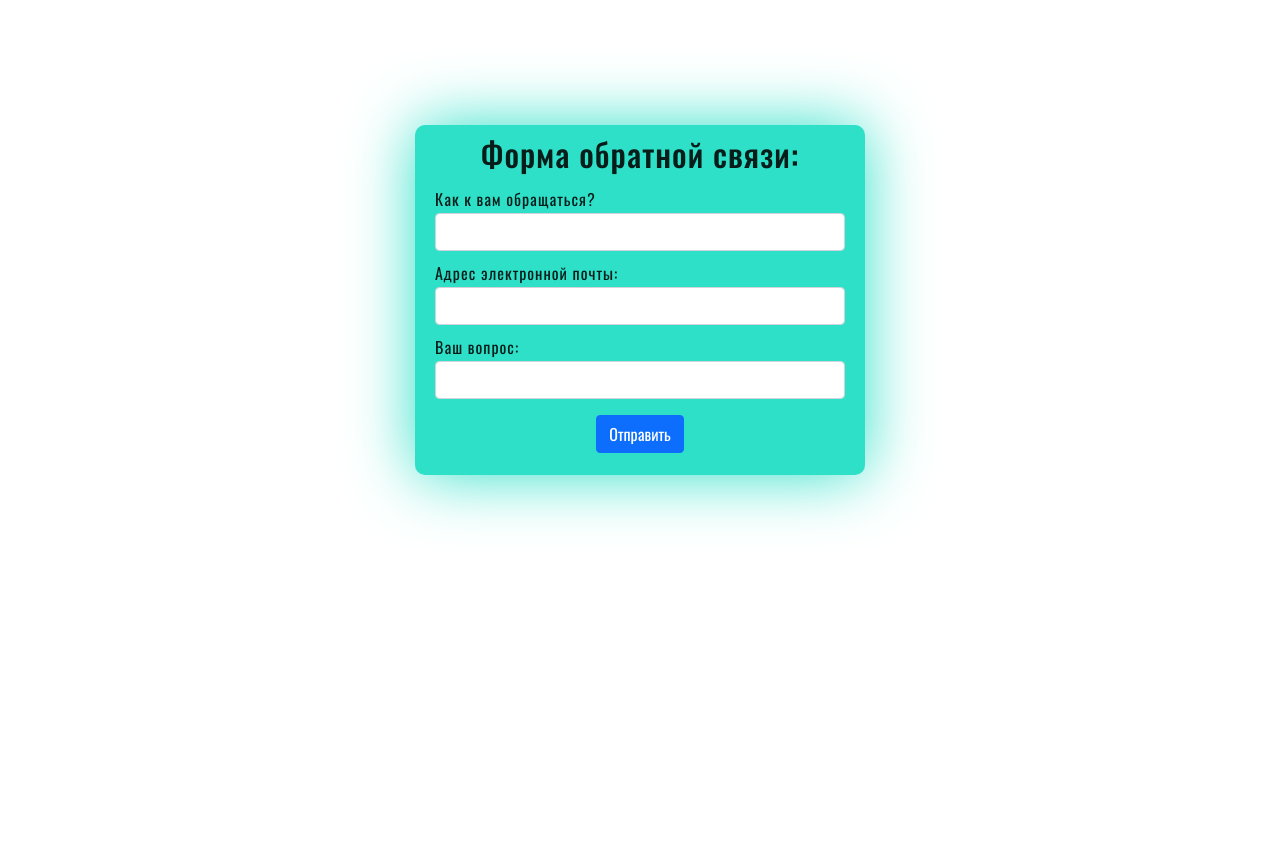
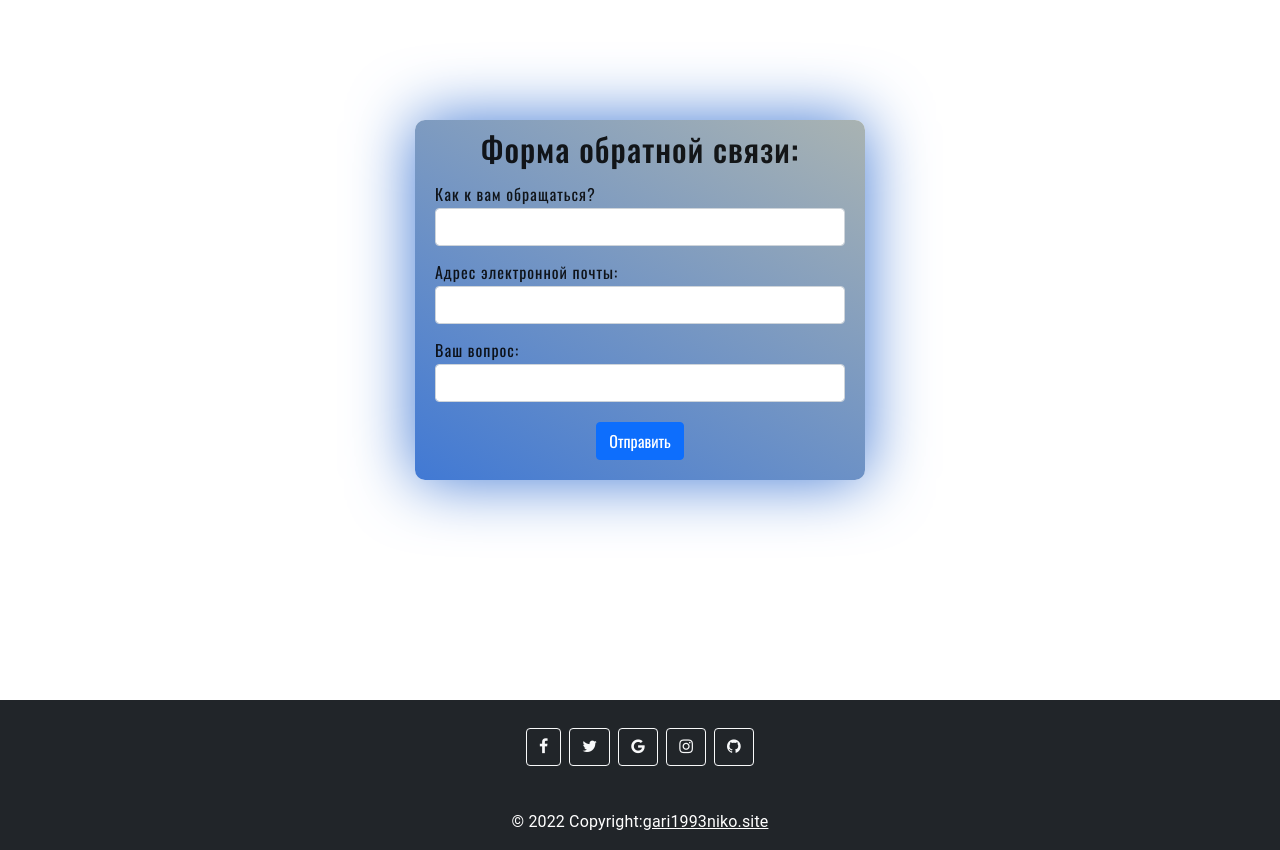
Before and after one commit to Igor93niko/personalSite, a React (Create React App) app in the folder client/: page / in a window 1280 px wide. Shown: the part 1800-2650 px from the top of the page. Before the commit the page ends 2500 px from the top, so only its background shows below. Built offline with nearby package versions, Linux system fonts and the light colour scheme.

Commit message:
valid form

```diff
--- a/client/package.json
+++ b/client/package.json
@@ -14,6 +14,7 @@
     "axios": "^0.26.1",
     "react": "^17.0.2",
     "react-dom": "^17.0.2",
+    "react-hook-form": "^7.30.0",
     "react-router-dom": "^6.3.0",
     "react-scripts": "5.0.0",
     "web-vitals": "^2.1.4"
--- a/client/src/App.js
+++ b/client/src/App.js
@@ -1,12 +1,14 @@
 import {BrowserRouter as Router} from "react-router-dom";
 import { useRoutes } from "./routes/routes";
 import Navbar from "./components/Navbar/Navbar";
+import Footer from "./components/Footer/Footer";
 function App() {
   const router = useRoutes();
   return (
     <Router>
       <Navbar/>
       {router}
+      <Footer/>
     </Router>
   );
 }
--- a/client/src/components/Footer/Footer.jsx
+++ b/client/src/components/Footer/Footer.jsx
@@ -1,34 +1,30 @@
 import React from 'react';
-import { Grid } from '@mui/material';
-import { makeStyles } from '@mui/styles';
-import mainImage from '../../image/mainImage.jpg'
-const useStyle = makeStyles({
- footer:{
-   background:`url(${mainImage})`,
-   backgroundRepeat:'no-repeat',
-   backgroundSize: 'cover',
-   backgroundPosition:'bottom ',
-   width:'100%',
-   minHeight:'50px',
-   marginTop:'0px !important',
-   paddingRight:'20px',
-   display:'flex',
-   justifyContent:"flex-end",
-   alignItems:'center'
- },
-title:{
-  fontFamily: 'Oswald',
-  fontSize:'20px',
-  color: 'white'
-}
-});
+
+
 
 const Footer = () => {
-  const classes = useStyle();
   return (
-    <Grid container className={classes.footer}>
+    <footer className="bg-dark text-center text-white">
+      <div className="container p-4 pb-0">
+        <section className="mb-4">
+          <a className="btn btn-outline-light btn-floating m-1" href="#!" role="button"
+            ><i className="fa fa-facebook-f"></i></a>
+          <a className="btn btn-outline-light btn-floating m-1" href="#!" role="button"
+            ><i className="fa fa-twitter"></i></a>
+          <a className="btn btn-outline-light btn-floating m-1" href="#!" role="button"
+            ><i className="fa fa-google"></i></a>
+          <a className="btn btn-outline-light btn-floating m-1" href="#!" role="button"
+            ><i className="fa fa-instagram"></i></a>
 
-    </Grid>
+          <a className="btn btn-outline-light btn-floating m-1" href="#!" role="button"
+            ><i className="fa fa-github"></i></a>
+        </section>
+      </div>
+      <div className="text-center p-3" >
+        © 2022 Copyright:
+        <a className="text-white" href="http://gari1993niko.site/">gari1993niko.site</a>
+      </div>
+    </footer>
   );
 };
 
--- a/client/src/components/forms/forms.jsx
+++ b/client/src/components/forms/forms.jsx
@@ -1,7 +1,9 @@
 import React, { useCallback, useState } from 'react';
 import { useHttp } from '../../hooks/useHttp';
+import { useForm } from 'react-hook-form';
 import Loader from '../Loader/Loader';
 import cl from './forms.module.css';
+
 const Forms = () => {
   const [classForm,setClassForm] = useState({
     form:cl.form,
@@ -12,18 +14,22 @@ const Forms = () => {
     name:'',
     question:''
   });
+  const {register,handleSubmit, formState: {errors}} = useForm();
   const {request,loading} = useHttp();
   const changeHandler = useCallback((e)=>{
     setForm({...form,[e.target.id]:e.target.value.trim()});
   },[setForm,form]);
-  const clickHandler = useCallback(async()=>{
+  const clickHandler = useCallback(async(e)=>{
+      e.preventDefault();
+      console.log(form);
       const res = await request('/question/create','POST',form);
       if (res.error === 0){
         setClassForm({
           form:cl.form + ' ' + cl.success,
           formSend:cl.formSend + ' ' + cl.success
         });
-    }
+
+    };
   },[request,form]);
   if (loading){
     return <Loader/>
@@ -31,28 +37,43 @@ const Forms = () => {
   return (
     <div className={cl.formBac}>
       {classForm.form===cl.form?
-      <div className={classForm.form}>
+      <form className={classForm.form} onSubmit={handleSubmit(clickHandler)}>
         <div className={cl.formHeader}>
           <h2>Форма обратной связи:</h2>
         </div>
         <div className={cl.formBody}>
-        <div className="mb-3">
+        <div className={cl.line}>
+          <div className={cl.inputForm}>
+            <div className='mb-3'>
               <label htmlFor="name" className="form-label">Как к вам обращаться?</label>
-          <input type="text" className="form-control" id="name" onChange={changeHandler}/>
+              <input type="text" {...register('name',{required:true})} className="form-control" id="name" onChange={changeHandler}/>
             </div>
+          </div>
+          {errors.name?.type === 'required' && <div className={cl.divErr}><span className={cl.errors}>Имя обязательно</span></div>}
+        </div>
+        <div className={cl.line}>
+          <div className={cl.inputForm}>
             <div className="mb-3">
               <label htmlFor="email" className="form-label">Адрес электронной почты:</label>
-          <input type="email" className="form-control" id="email" onChange={changeHandler}/>
+              <input type="email" {...register('email',{required:true})} className="form-control" id="email" onChange={changeHandler}/>
             </div>
+          </div>
+          {errors.email?.type === 'required' && <div className={cl.divErr}><span className={cl.errors}>Почта обязательно</span></div>}
+        </div>
+        <div className={cl.line}>
+          <div className={cl.inputForm}>
             <div className="mb-3">
               <label htmlFor="question" className="form-label">Ваш вопрос:</label>
-          <input type="text" className="form-control" id="question" onChange={changeHandler}/>
+              <input type="text" {...register('question',{required:true})} className="form-control" id="question" onChange={changeHandler}/>
+            </div>
+          </div>
+          {errors.question?.type === 'required' && <div className={cl.divErr}><span className={cl.errors}>Вопрос обязателен</span></div>}
         </div>
         </div>
         <div className={cl.formFooter}>
-          <button className='btn btn-primary' onClick={clickHandler}>Отправить</button>
+          <button className='btn btn-primary' type='Submit'>Отправить</button>
         </div>
-      </div>:null}
+      </form>:null}
       {classForm.formSend!==cl.formSend?<div className={classForm.formSend}>
         <h1>Форма успешно отправлена</h1>
       </div>:null}
--- a/client/src/components/forms/forms.module.css
+++ b/client/src/components/forms/forms.module.css
@@ -15,10 +15,10 @@
 {
   width: 450px;
   padding: 10px 20px;
-  background: rgb(46, 224, 200);
+  background: linear-gradient(210deg,rgb(169, 179, 178),rgb(65, 121, 212)) ;
   border-radius: 10px;
-  box-shadow: 0px 0px 65px rgb(46, 224, 200);
-  height: 350px;
+  box-shadow: 0px 0px 65px rgb(65, 121, 212);
+  height: 360px;
   transition: 0.5s linear all;
   overflow: hidden;
 }
@@ -45,7 +45,7 @@
   background: rgb(46, 224, 200);
   border-radius: 10px;
   box-shadow: 0px 0px 65px rgb(46, 224, 200);
-  height: 350px;
+  height: 360px;
   display: flex;
   justify-content: center;
   align-items: center;
@@ -117,3 +117,28 @@
     width: 260px;
   }
 }
+
+.errors
+{
+  color: rgb(235, 17, 17);
+  font-weight: 500;
+}
+.divErr
+{
+  position: absolute;
+  top:60px;
+  width: 100%;
+  display: flex;
+  justify-content: center;
+  margin-bottom: 10px;
+}
+
+.inputForm
+{
+  margin-bottom: 20px;
+}
+
+.line
+{
+  position: relative;
+}
```
Also changed, not shown: 1 other file (tests, documents, lock files or other folders). Lines whose indentation alone changed are shown as unchanged.
